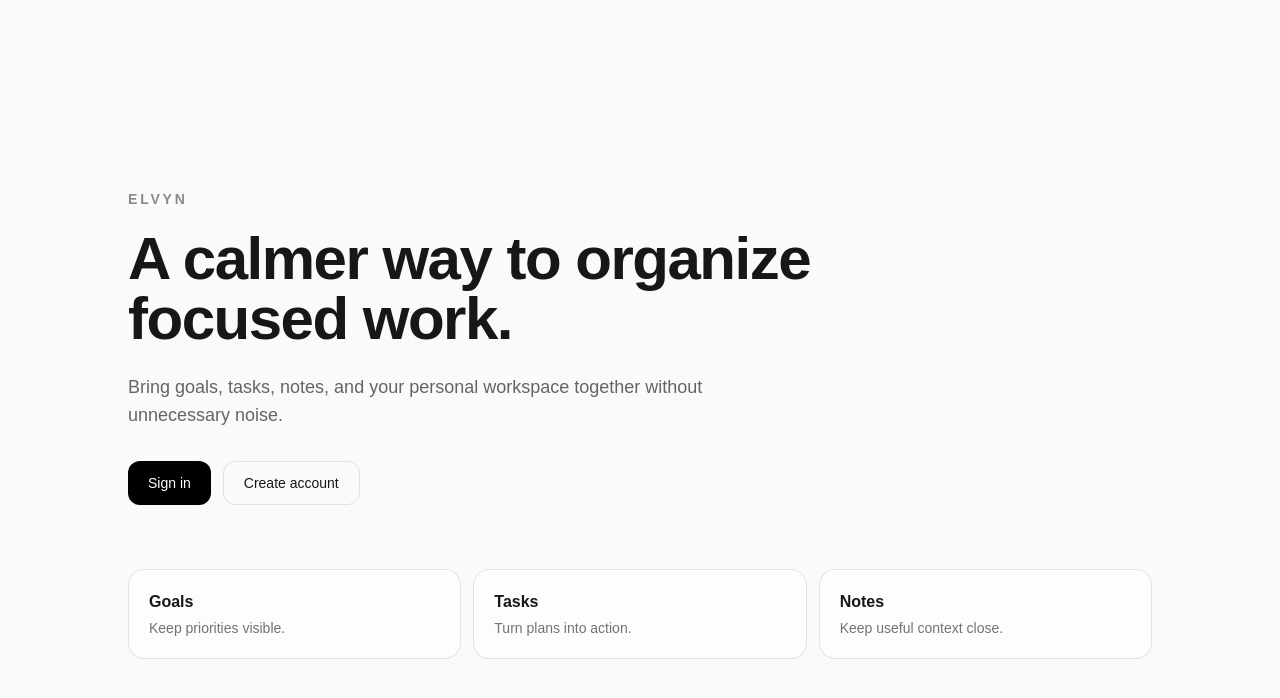
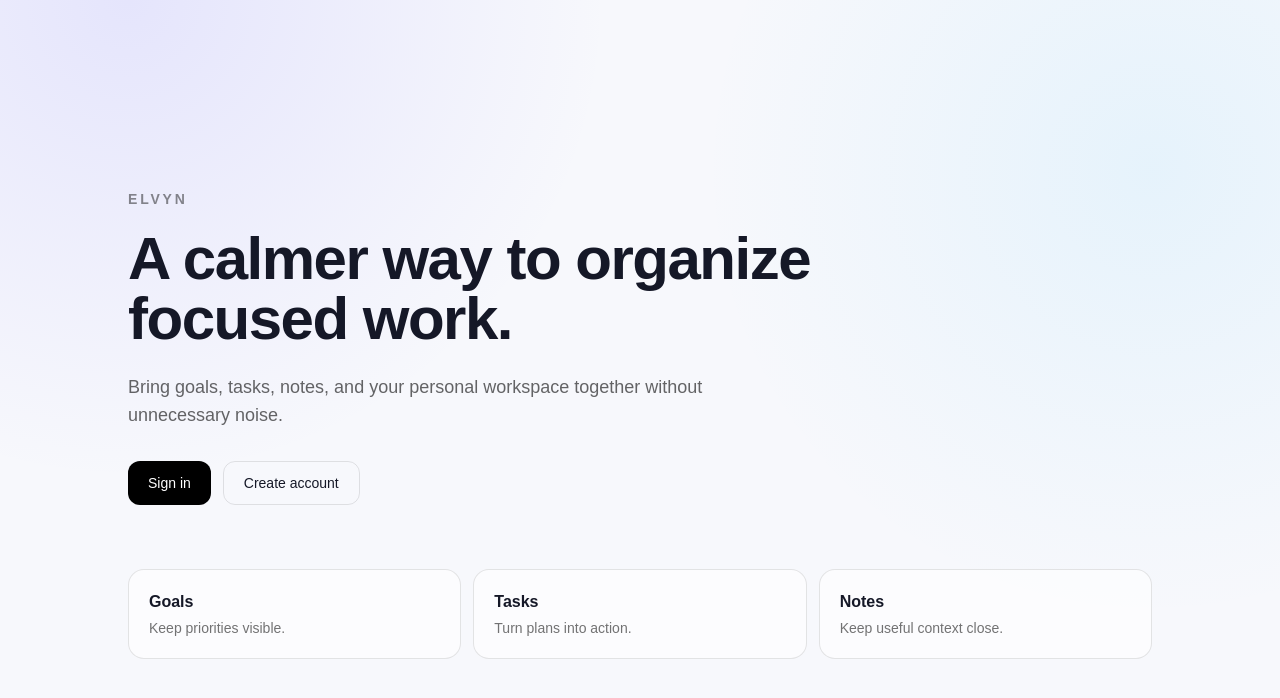
Before and after one commit to awakenedarpit/Elvyn, a Next.js app: page / in a window 1280 px wide. Shown: the top 698 px of the page. Built offline with nearby package versions, Linux system fonts and the light colour scheme.

Commit message:
design: add Elvyn color, motion, depth, and dark-mode polish

```diff
--- a/src/app/globals.css
+++ b/src/app/globals.css
@@ -1,25 +1,22 @@
 @import "tailwindcss";
 
-:root {
-  --background: #fafafa;
-  --foreground: #171717;
-}
-
-@theme inline {
-  --color-background: var(--background);
-  --color-foreground: var(--foreground);
-}
-
-* { box-sizing: border-box; }
-html { color-scheme: light; scroll-behavior: smooth; }
-body { margin: 0; min-height: 100vh; background: var(--background); color: var(--foreground); font-family: Arial, Helvetica, sans-serif; text-rendering: optimizeLegibility; }
-button, a, input, textarea, select { -webkit-tap-highlight-color: transparent; }
-button, a { transition: opacity 160ms ease, transform 160ms ease, background-color 160ms ease, border-color 160ms ease, color 160ms ease; }
-button:not(:disabled):active, a:active { transform: translateY(1px); }
-a:focus-visible, button:focus-visible, input:focus-visible, textarea:focus-visible, select:focus-visible { outline: 2px solid currentColor; outline-offset: 3px; }
-::selection { background: color-mix(in srgb, var(--foreground) 14%, transparent); }
-
-@media (prefers-reduced-motion: reduce) {
-  html { scroll-behavior: auto !important; }
-  *, *::before, *::after { animation-duration: 0.01ms !important; animation-iteration-count: 1 !important; transition-duration: 0.01ms !important; }
-}
+:root { --background:#f7f8fc; --foreground:#151827; --accent:#635bff; --surface:rgba(255,255,255,.78); --border:rgba(21,24,39,.09); }
+@theme inline { --color-background:var(--background); --color-foreground:var(--foreground); }
+* { box-sizing:border-box; }
+html { color-scheme:light; scroll-behavior:smooth; }
+body { margin:0; min-height:100vh; background:radial-gradient(circle at 10% 0%,rgba(99,91,255,.12),transparent 30rem),radial-gradient(circle at 90% 20%,rgba(56,189,248,.09),transparent 28rem),var(--background); color:var(--foreground); font-family:Arial,Helvetica,sans-serif; text-rendering:optimizeLegibility; }
+button,a,input,textarea,select { -webkit-tap-highlight-color:transparent; }
+button,a { transition:opacity 180ms ease,transform 180ms ease,background-color 180ms ease,border-color 180ms ease,color 180ms ease,box-shadow 180ms ease; }
+button:not(:disabled):hover,a:hover { transform:translateY(-1px); }
+button:not(:disabled):active,a:active { transform:translateY(1px); }
+a:focus-visible,button:focus-visible,input:focus-visible,textarea:focus-visible,select:focus-visible { outline:2px solid var(--accent); outline-offset:3px; }
+::selection { background:rgba(99,91,255,.2); }
+@keyframes elvyn-fade-up { from { opacity:0; transform:translateY(12px); } to { opacity:1; transform:translateY(0); } }
+.elvyn-enter { animation:elvyn-fade-up 520ms cubic-bezier(.2,.7,.2,1) both; }
+.elvyn-enter-delay-1 { animation-delay:80ms; }
+.elvyn-enter-delay-2 { animation-delay:160ms; }
+.elvyn-enter-delay-3 { animation-delay:240ms; }
+.elvyn-card { border:1px solid var(--border); background:var(--surface); box-shadow:0 18px 50px rgba(40,44,75,.07); backdrop-filter:blur(16px); transition:transform 220ms ease,box-shadow 220ms ease,border-color 220ms ease; }
+.elvyn-card:hover { transform:translateY(-3px); box-shadow:0 24px 60px rgba(40,44,75,.11); border-color:rgba(99,91,255,.2); }
+@media (prefers-reduced-motion:reduce) { html { scroll-behavior:auto !important; } *,*::before,*::after { animation-duration:.01ms !important; animation-iteration-count:1 !important; transition-duration:.01ms !important; } }
+@media (prefers-color-scheme:dark) { :root { --background:#0b0d16; --foreground:#f5f6ff; --accent:#8b84ff; --surface:rgba(20,23,38,.76); --border:rgba(255,255,255,.1); } html { color-scheme:dark; } body { background:radial-gradient(circle at 10% 0%,rgba(99,91,255,.18),transparent 30rem),radial-gradient(circle at 90% 20%,rgba(56,189,248,.1),transparent 28rem),var(--background); } }
```
